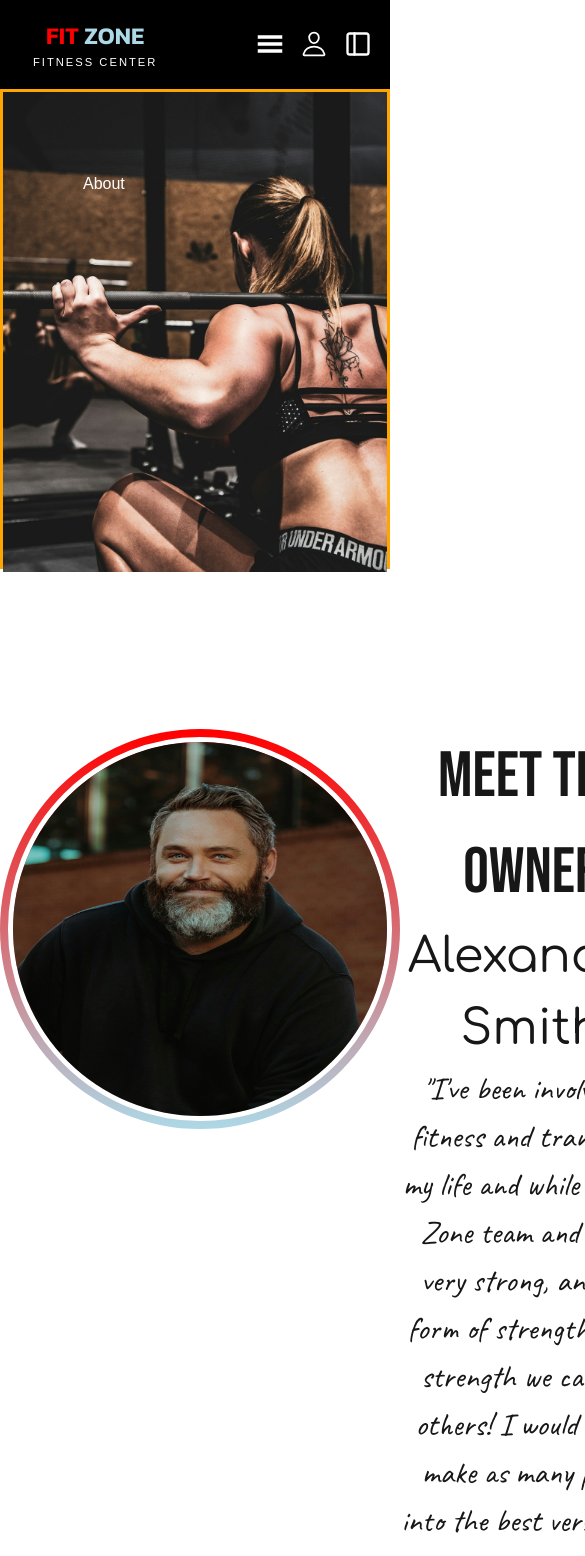
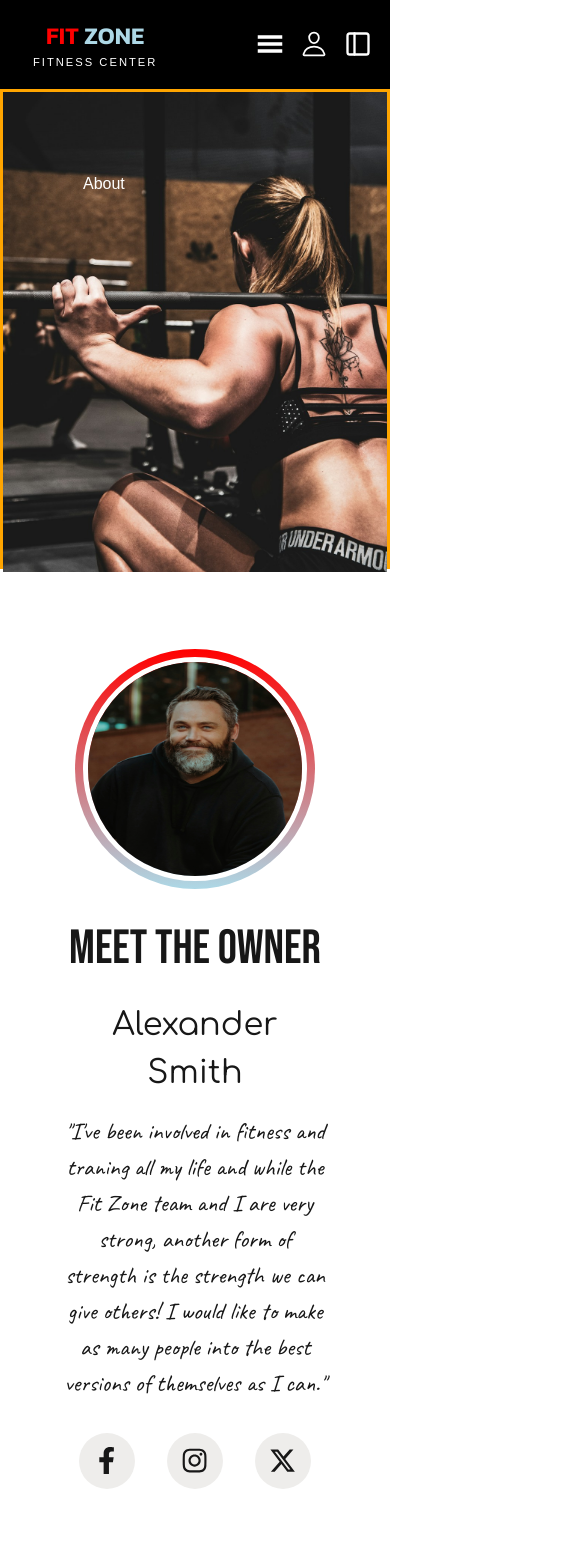
Before and after one commit to NMc0der/gym-website1, a Next.js app: page /about in a window 390 px wide. Shown: the top 1556 px of the page, 585 px wide, since content can reach past the window. Built offline with nearby package versions, Linux system fonts and the light colour scheme.

Commit message:
ceo about section is now responsive

```diff
--- a/src/app/(Routes)/about/about.scss
+++ b/src/app/(Routes)/about/about.scss
@@ -3,18 +3,38 @@
 
 .ceo-container {
   display: grid;
+  grid-template-columns: repeat(1, 1fr);
+  @include lg {
     grid-template-columns: repeat(2, 1fr);
-  margin-top: 10rem;
-
+  }
+  margin: 5rem 10%;
+  // max-width: 2000px;
+  // margin-top: 5rem;
+  // margin-bottom: 5rem;
+  // align-items: center;
   justify-items: center;
+  @include xxl {
+    gap: 5rem;
+  }
 }
 
 .ceo-image-container {
   display: flex;
   justify-content: center;
   align-items: center;
+  @include md {
     width: 25rem;
     height: 25rem;
+  }
+  @include xxl {
+    width: 35rem;
+    height: 35rem;
+    // justify-self: end;
+  }
+
+  width: 15rem;
+  height: 15rem;
+
   background-image: linear-gradient($primary-color, $secondary-color);
   // margin-top: 15rem;
   // border: 10px solid linear-gradient(red, lightblue);
@@ -24,24 +44,45 @@
 
   .ceo-image {
     border-radius: 50%;
+    @include md {
       width: 24rem;
       height: 24rem;
+    }
+    @include xxl {
+      width: 34rem;
+      height: 34rem;
+    }
+    width: 14rem;
+    height: 14rem;
     border: 5px solid white;
   }
 }
 
 .ceo-info-container {
   text-align: center;
+  padding: 1.5rem;
   h2 {
+    font-size: 3rem;
+    @include md {
       font-size: 4rem;
+    }
+    margin-bottom: 1rem;
   }
 
   h3 {
+    font-size: 2rem;
+    @include md {
       font-size: 3rem;
+    }
+    margin-bottom: 1rem;
   }
 
   p {
+    font-size: 1.5rem;
+    @include md {
       font-size: 2rem;
+    }
+    margin-bottom: 1rem;
   }
 
   .ceo-links {
```
Lines whose indentation alone changed are shown as unchanged.
